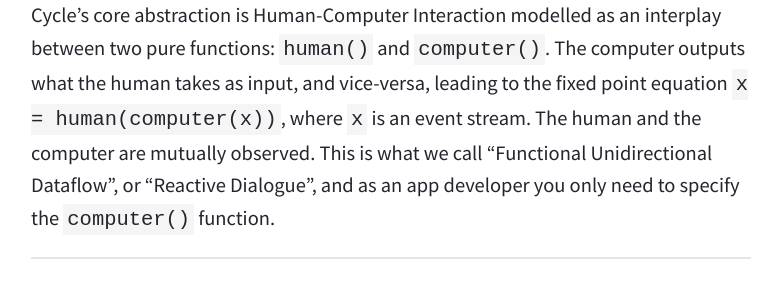
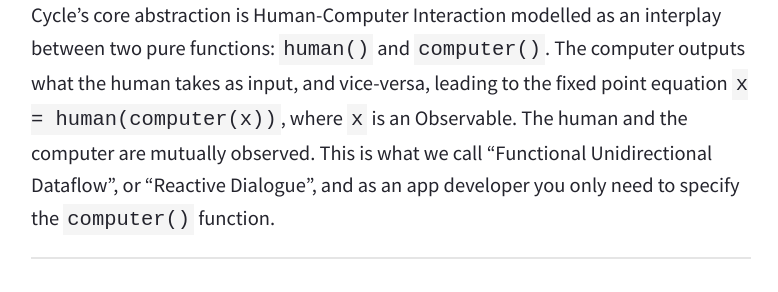
Before and after one commit to cyclejs/old-website, a Jekyll site: the page built from index.html, in a window 1280 px wide and 900 px high, scrolled down 1007 px. Shown: the part 155-447 px from the top of the window, without its empty margins (249-1027 px from the left). Built offline with Jekyll 4.4.1, drawn with Linux system fonts in a browser that asks for light colours; nearby versions of some CDN libraries.

Commit message:
Replace a word in homepage content

```diff
--- a/_includes/homepage-content.md
+++ b/_includes/homepage-content.md
@@ -2,7 +2,7 @@
 
 ![Human-Computer Interaction in Cycle.js](/img/human-computer-diagram.svg)
 
-Cycle's core abstraction is Human-Computer Interaction modelled as an interplay between two pure functions: `human()` and `computer()`. The computer outputs what the human takes as input, and vice-versa, leading to the fixed point equation `x = human(computer(x))`, where `x` is an event stream. The human and the computer are mutually observed. This is what we call "Functional Unidirectional Dataflow", or "Reactive Dialogue", and as an app developer you only need to specify the `computer()` function.
+Cycle's core abstraction is Human-Computer Interaction modelled as an interplay between two pure functions: `human()` and `computer()`. The computer outputs what the human takes as input, and vice-versa, leading to the fixed point equation `x = human(computer(x))`, where `x` is an Observable. The human and the computer are mutually observed. This is what we call "Functional Unidirectional Dataflow", or "Reactive Dialogue", and as an app developer you only need to specify the `computer()` function.
 
 - - -
 
```
